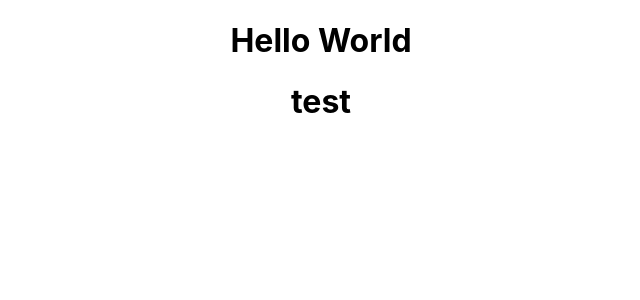
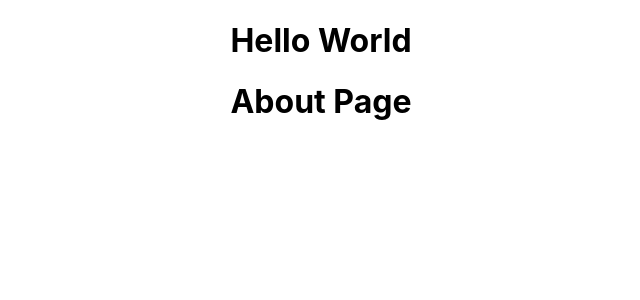
Before and after one commit to ayushgarg-ag/COVID-Risk-Web-App, a React (Create React App) app in the folder covid-frontend/: page / in a window 1280 px wide. Shown: the top 300 px of the page, without its empty margins (319-959 px from the left). Built offline with nearby package versions, Linux system fonts and the light colour scheme.

Commit message:
added react-router-dom for multiple pages

```diff
--- a/covid-frontend/package.json
+++ b/covid-frontend/package.json
@@ -8,6 +8,7 @@
     "@testing-library/user-event": "^7.2.1",
     "react": "^16.13.1",
     "react-dom": "^16.13.1",
+    "react-router-dom": "^5.2.0",
     "react-scripts": "3.4.3"
   },
   "scripts": {
--- a/covid-frontend/src/App.js
+++ b/covid-frontend/src/App.js
@@ -1,12 +1,20 @@
 import React from 'react';
 import './App.css';
-import Header from './components/Header'
+import Header from './components/Header';
+import About from './components/About';
+import BasicClassroom from './components/BasicClassroom';
+import {BrowserRouter as Router, Switch, Route} from 'react-router-dom';
 
 function App() {
   return (
     <div className="App">
-      <Header />
-      <h1> test </h1>
+      <Router>
+        <Header />
+        <Switch>
+          <Route path="/" exact component={About} />
+          <Route path="/basic_classroom" component={BasicClassroom} />
+        </Switch>
+      </Router>
     </div>
   );
 }
--- a/covid-frontend/src/components/About.js
+++ b/covid-frontend/src/components/About.js
@@ -1 +1,12 @@
-//test
+import React from 'react';
+import '../App.css';
+
+function About(){
+    return(
+        <div>
+            <h1>About Page</h1>
+        </div>
+    )
+}
+
+export default About;
```
Also changed, not shown: 1 other file (tests, documents, lock files or other folders).
